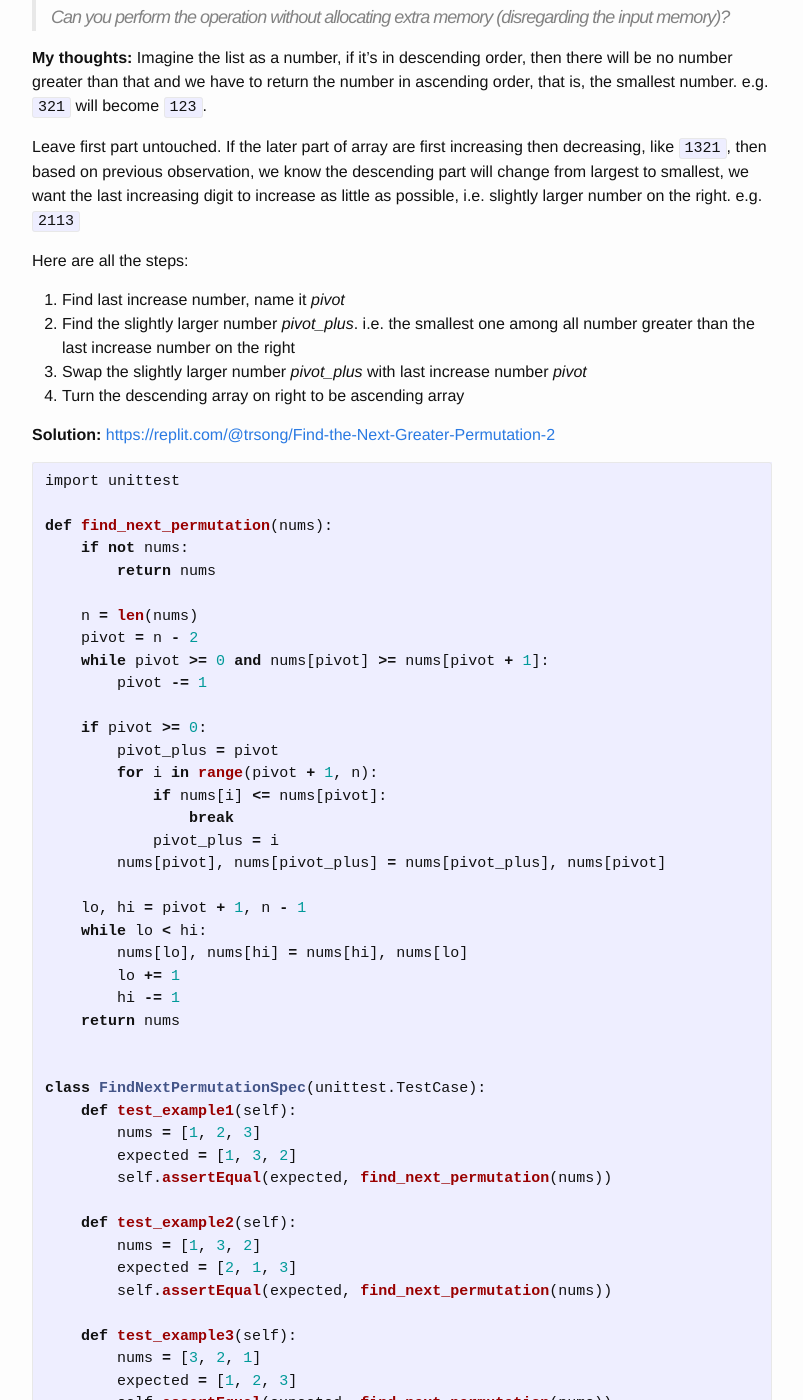
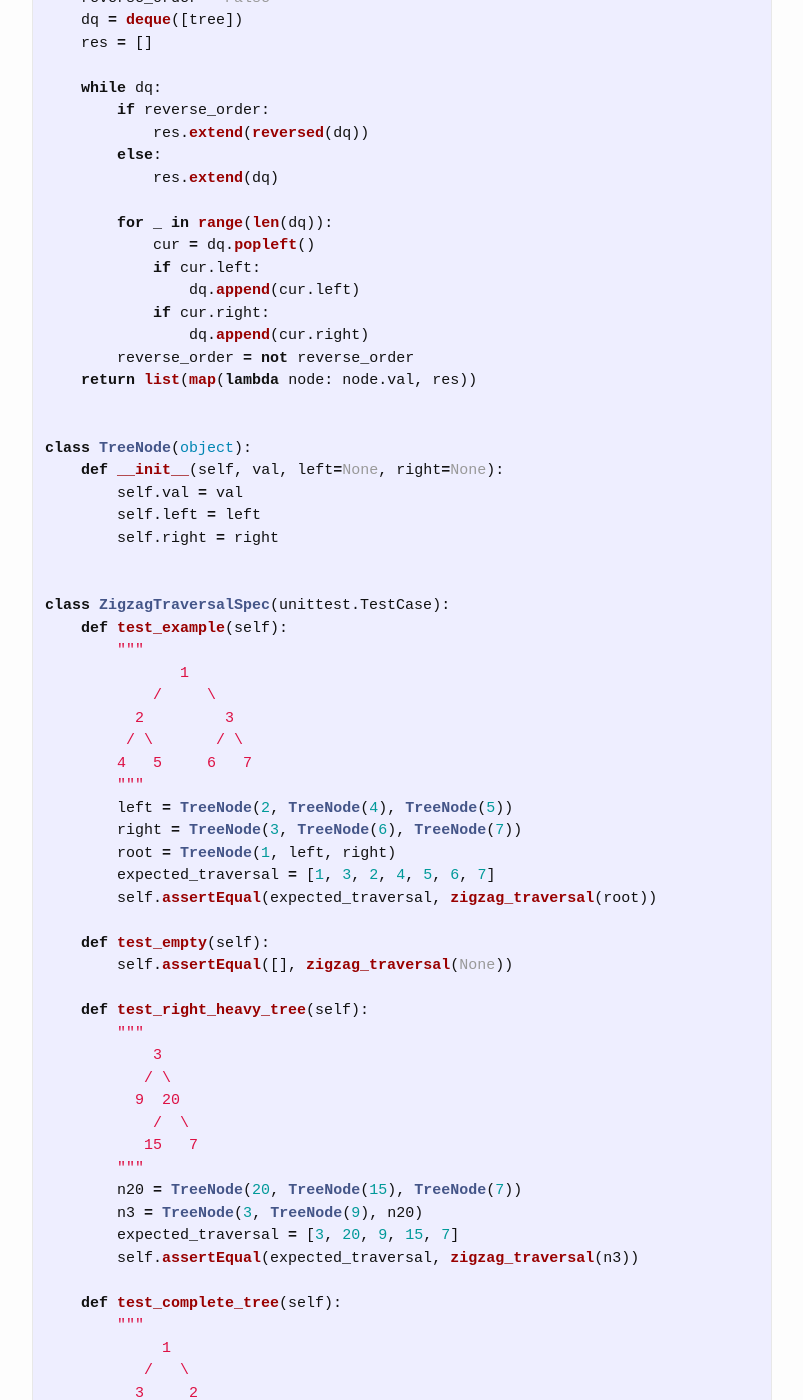
Before and after one commit to trsong/trsong.github.io, a Jekyll site: the page built from _posts/2021-05-01-DailyQuestionsMay.md, in a window 1280 px wide and 1400 px high, scrolled down 2659 px. Shown: the whole window, without its empty margins (238-1041 px from the left). Built offline with Jekyll 4.4.1, drawn with Linux system fonts in a browser that asks for light colours; some of the changed text lies outside the part shown.

Commit message:
Add solution to June 9 question

````diff
--- a/_posts/2021-05-01-DailyQuestionsMay.md
+++ b/_posts/2021-05-01-DailyQuestionsMay.md
@@ -57,6 +57,109 @@ Given the following tree:
 You should return [1, 3, 2, 4, 5, 6, 7].
 ```
 
+**Solution with BFS:** [https://replit.com/@trsong/ZigZag-Order-of-Binary-Tree-2](https://replit.com/@trsong/ZigZag-Order-of-Binary-Tree-2)
+```py
+import unittest
+from queue import deque
+
+def zigzag_traversal(tree):
+    if not tree:
+        return []
+
+    reverse_order = False
+    dq = deque([tree])
+    res = []
+
+    while dq:
+        if reverse_order:
+            res.extend(reversed(dq))
+        else:
+            res.extend(dq)
+
+        for _ in range(len(dq)):
+            cur = dq.popleft()
+            if cur.left:
+                dq.append(cur.left)
+            if cur.right:
+                dq.append(cur.right)
+        reverse_order = not reverse_order
+    return list(map(lambda node: node.val, res))
+
+
+class TreeNode(object):
+    def __init__(self, val, left=None, right=None):
+        self.val = val
+        self.left = left
+        self.right = right
+
+
+class ZigzagTraversalSpec(unittest.TestCase):
+    def test_example(self):
+        """
+               1
+            /     \
+          2         3
+         / \       / \
+        4   5     6   7
+        """
+        left = TreeNode(2, TreeNode(4), TreeNode(5))
+        right = TreeNode(3, TreeNode(6), TreeNode(7))
+        root = TreeNode(1, left, right)
+        expected_traversal = [1, 3, 2, 4, 5, 6, 7]
+        self.assertEqual(expected_traversal, zigzag_traversal(root))
+
+    def test_empty(self):
+        self.assertEqual([], zigzag_traversal(None))
+
+    def test_right_heavy_tree(self):
+        """
+            3
+           / \
+          9  20
+            /  \
+           15   7
+        """
+        n20 = TreeNode(20, TreeNode(15), TreeNode(7))
+        n3 = TreeNode(3, TreeNode(9), n20)
+        expected_traversal = [3, 20, 9, 15, 7]
+        self.assertEqual(expected_traversal, zigzag_traversal(n3))
+
+    def test_complete_tree(self):
+        """
+             1
+           /   \
+          3     2
+         / \   /
+        4   5 6
+        """
+        n3 = TreeNode(3, TreeNode(4), TreeNode(5))
+        n2 = TreeNode(2, TreeNode(6))
+        n1 = TreeNode(1, n3, n2)
+        expected_traversal = [1, 2, 3, 4, 5, 6]
+        self.assertEqual(expected_traversal, zigzag_traversal(n1))
+
+    def test_sparse_tree(self):
+        """
+             1
+           /   \
+          3     2
+           \   /
+            4 5
+           /   \
+          7     6
+           \   /
+            8 9
+        """
+        n3 = TreeNode(3, right=TreeNode(4, TreeNode(7, right=TreeNode(8))))
+        n2 = TreeNode(2, TreeNode(5, right=TreeNode(6, TreeNode(9))))
+        n1 = TreeNode(1, n3, n2)
+        expected_traversal = [1, 2, 3, 4, 5, 6, 7, 8, 9]
+        self.assertEqual(expected_traversal, zigzag_traversal(n1))
+
+
+if __name__ == '__main__':
+    unittest.main(exit=False, verbosity=2)
+```
 
 ### June 8, 2021 \[Hard\] Find Next Greater Permutation
 ---
````
